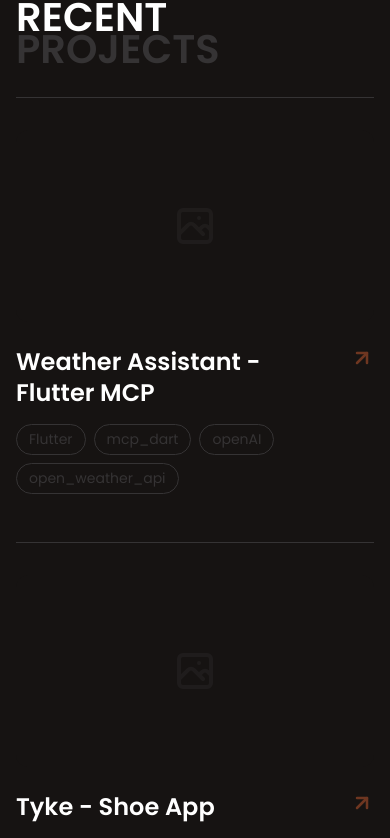
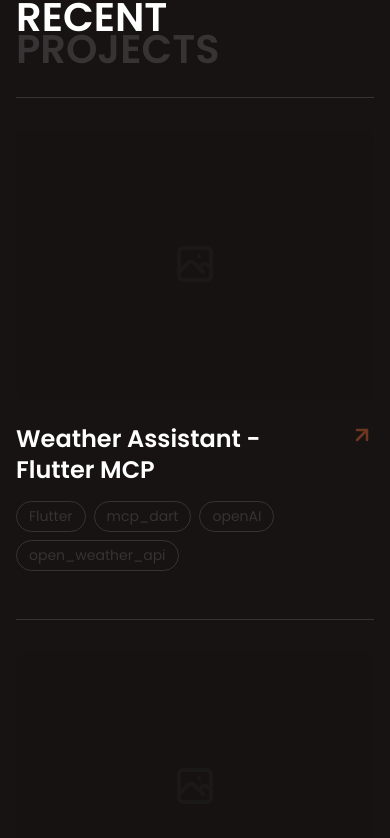
Before and after one commit to 7ANV1R/7ANV1R.github.io, a React (Vite) app: page / in a window 390 px wide. Shown: the part 1291-2129 px from the top of the page. Built offline with nearby package versions, Linux system fonts and the light colour scheme.

Commit message:
feat: add video previews for recent projects and implement video preloader hook

```diff
--- a/src/components/sections/RecentProjects.jsx
+++ b/src/components/sections/RecentProjects.jsx
@@ -1,5 +1,7 @@
 import { useState, useEffect } from 'react';
 import SectionTitle from '../ui/SectionTitle';
+import VideoPreview from '../ui/VideoPreview';
+// import useVideoPreloader from '../../hooks/useVideoPreloader'; // Temporarily disabled
 import projectsData from '../../data/recent_projects.json';
 import { HiOutlinePhotograph } from 'react-icons/hi';
 import { FiArrowUpRight } from 'react-icons/fi';
@@ -23,15 +25,25 @@ const RecentProjects = () => {
       <>
         <div
           onClick={handleProjectClick}
-          className={`group cursor-pointer py-8 transition-all duration-300 hover:bg-opacity-50 ${
+          className={`group cursor-pointer py-8 transition-all duration-300 hover:bg-opacity-50 no-scroll-hover ${
             isFirst ? 'border-t' : ''
           } ${isLast ? '' : 'border-b'}`}
           style={{ borderColor: 'var(--card-border)' }}
         >
           <div className="flex flex-col lg:flex-row gap-6 lg:gap-8 items-start">
-            {/* Thumbnail */}
-            <div className="w-full lg:w-80 h-48 lg:h-32 rounded-xl overflow-hidden flex-shrink-0 group-hover:scale-[1.02] transition-transform duration-300">
-              {project.thumbnail ? (
+            {/* Video Preview */}
+            <div className="w-full lg:w-80 flex-shrink-0">
+              {project.videoPreview ? (
+                <VideoPreview
+                  videoSrc={project.videoPreview}
+                  className="w-full"
+                  onHover={true}
+                />
+              ) : project.thumbnail ? (
+                <div
+                  className="w-full rounded-xl overflow-hidden"
+                  style={{ aspectRatio: '4/3' }}
+                >
                   <img
                     src={project.thumbnail}
                     alt={project.title}
@@ -42,14 +54,13 @@ const RecentProjects = () => {
                       e.target.nextSibling.style.display = 'flex';
                     }}
                   />
-              ) : null}
+                </div>
+              ) : (
                 <div
-                className={`${
-                  project.thumbnail ? 'hidden' : 'flex'
-                } w-full h-full items-center justify-center rounded-xl`}
+                  className="w-full flex items-center justify-center rounded-xl"
                   style={{
                     backgroundColor: 'var(--bg-secondary)',
-                  display: project.thumbnail ? 'none' : 'flex',
+                    aspectRatio: '4/3',
                   }}
                 >
                   <HiOutlinePhotograph
@@ -57,6 +68,7 @@ const RecentProjects = () => {
                     style={{ color: 'var(--text-secondary)' }}
                   />
                 </div>
+              )}
             </div>
 
             {/* Content */}
--- /dev/null
+++ b/src/components/ui/VideoPreview.jsx
@@ -0,0 +1,155 @@
+import { useState, useRef, useEffect } from 'react';
+import { HiOutlinePhotograph } from 'react-icons/hi';
+import styles from './VideoPreview.module.css';
+
+const VideoPreview = ({ videoSrc, className, onHover = false }) => {
+  const [isLoaded, setIsLoaded] = useState(false);
+  const [hasError, setHasError] = useState(false);
+  const [isHovered, setIsHovered] = useState(false);
+  const [shouldLoad, setShouldLoad] = useState(false);
+  const videoRef = useRef(null);
+  const containerRef = useRef(null);
+  const [isMobile, setIsMobile] = useState(false);
+
+  useEffect(() => {
+    // Check if device is mobile
+    const checkMobile = () => {
+      setIsMobile(window.innerWidth < 1024); // lg breakpoint
+    };
+
+    checkMobile();
+    window.addEventListener('resize', checkMobile);
+    return () => window.removeEventListener('resize', checkMobile);
+  }, []);
+
+  // Intersection Observer for lazy loading
+  useEffect(() => {
+    const container = containerRef.current;
+    if (!container) return;
+
+    const observer = new IntersectionObserver(
+      (entries) => {
+        entries.forEach((entry) => {
+          if (entry.isIntersecting) {
+            setShouldLoad(true);
+            observer.unobserve(container);
+          }
+        });
+      },
+      { rootMargin: '50px' },
+    );
+
+    observer.observe(container);
+    return () => observer.disconnect();
+  }, []);
+
+  useEffect(() => {
+    const video = videoRef.current;
+    if (!video || !shouldLoad) return;
+
+    const handleLoadedData = () => {
+      setIsLoaded(true);
+      // On mobile, start playing immediately
+      if (isMobile) {
+        video.play().catch(console.error);
+      }
+    };
+
+    const handleError = () => {
+      setHasError(true);
+    };
+
+    video.addEventListener('loadeddata', handleLoadedData);
+    video.addEventListener('error', handleError);
+
+    return () => {
+      video.removeEventListener('loadeddata', handleLoadedData);
+      video.removeEventListener('error', handleError);
+    };
+  }, [isMobile, shouldLoad]);
+
+  useEffect(() => {
+    const video = videoRef.current;
+    if (!video || !isLoaded || hasError) return;
+
+    if (isMobile) {
+      // On mobile, always play in loop
+      video.play().catch(console.error);
+    } else {
+      // On desktop, play on hover
+      if (isHovered && onHover) {
+        video.play().catch(console.error);
+      } else if (!isHovered) {
+        video.pause();
+        video.currentTime = 0;
+      }
+    }
+  }, [isHovered, isLoaded, hasError, isMobile, onHover]);
+
+  const handleMouseEnter = () => {
+    setIsHovered(true);
+  };
+
+  const handleMouseLeave = () => {
+    setIsHovered(false);
+  };
+
+  if (hasError || !videoSrc) {
+    return (
+      <div
+        className={`${className} flex items-center justify-center rounded-xl`}
+        style={{ backgroundColor: 'var(--bg-secondary)' }}
+      >
+        <HiOutlinePhotograph
+          className="w-12 h-12 opacity-30"
+          style={{ color: 'var(--text-secondary)' }}
+        />
+      </div>
+    );
+  }
+
+  return (
+    <div
+      ref={containerRef}
+      className={`${className} ${styles.videoContainer} no-scroll-hover relative rounded-xl overflow-hidden`}
+      onMouseEnter={handleMouseEnter}
+      onMouseLeave={handleMouseLeave}
+      style={{ aspectRatio: '4/3' }}
+    >
+      {/* Loading placeholder */}
+      {(!isLoaded || !shouldLoad) && (
+        <div
+          className={`absolute inset-0 flex items-center justify-center rounded-xl ${styles.loadingPulse}`}
+          style={{ backgroundColor: 'var(--bg-secondary)' }}
+        >
+          <HiOutlinePhotograph
+            className="w-12 h-12 opacity-30"
+            style={{ color: 'var(--text-secondary)' }}
+          />
+        </div>
+      )}
+
+      {/* Video element - only render when shouldLoad is true */}
+      {shouldLoad && (
+        <video
+          ref={videoRef}
+          className={`${
+            styles.video
+          } w-full h-full object-cover transition-opacity duration-300 ${
+            isLoaded ? 'opacity-100' : 'opacity-0'
+          }`}
+          style={{ backgroundColor: 'var(--bg-secondary)' }}
+          muted
+          loop
+          playsInline
+          preload="metadata"
+        >
+          <source src={videoSrc} type="video/mp4" />
+          Your browser does not support the video tag.
+        </video>
+      )}
+    </div>
+  );
+};
+
+export default VideoPreview;
--- /dev/null
+++ b/src/components/ui/VideoPreview.module.css
@@ -0,0 +1,61 @@
+/* Video optimization styles */
+.videoContainer {
+  position: relative;
+  aspect-ratio: 4/3;
+  isolation: isolate; /* Create new stacking context */
+}
+
+.video {
+  aspect-ratio: 4/3;
+  object-fit: cover;
+}
+
+/* Smooth scaling animation - only on desktop and only when not conflicting with scroll-aware hover */
+@media (min-width: 1024px) {
+  .videoContainer:not(.scroll-hover):hover {
+    transform: scale(1.02);
+    transition: transform 0.3s cubic-bezier(0.4, 0, 0.2, 1);
+  }
+}
+
+/* Loading animation */
+.loadingPulse {
+  animation: pulse 2s cubic-bezier(0.4, 0, 0.6, 1) infinite;
+}
+
+@keyframes pulse {
+  0%,
+  100% {
+    opacity: 1;
+  }
+  50% {
+    opacity: 0.5;
+  }
+}
+
+/* Mobile and tablet optimization */
+@media (max-width: 1023px) {
+  .videoContainer {
+    transform: none;
+  }
+
+  .videoContainer:hover {
+    transform: none;
+  }
+}
+
+/* Reduce motion for users who prefer it */
+@media (prefers-reduced-motion: reduce) {
+  .videoContainer {
+    transform: none !important;
+    transition: none !important;
+  }
+
+  .videoContainer:hover {
+    transform: none !important;
+  }
+
+  .loadingPulse {
+    animation: none;
+  }
+}
--- a/src/data/recent_projects.json
+++ b/src/data/recent_projects.json
@@ -5,6 +5,7 @@
     "description": "A weather assistant chatbot built with Flutter and dart mcp. Users can chat naturally to ask for weather information in any location. The app uses mcp for intent recognition, triggering AI calls as needed, and fetches real-time weather data using the OpenWeather API. Designed for a seamless conversational experience and accurate weather updates.",
     "tools": ["Flutter", "mcp_dart", "openAI", "open_weather_api"],
     "thumbnail": null,
+    "videoPreview": "/videos/mcp_chat_preview.mp4",
     "githubUrl": "https://github.com/7ANV1R/flutter-mcp-chatbot",
     "demoUrl": null
   },
@@ -14,6 +15,7 @@
     "description": "A demo UI project designed to showcase a carousel slider animation for browsing a curated shoe collection. The app features smooth transitions, allowing users to swipe through various shoes, view detailed descriptions, and explore product highlights. Built to demonstrate interactive UI patterns and clean design for product-focused applications.",
     "tools": ["Flutter", "flutter_animate"],
     "thumbnail": null,
+    "videoPreview": "/videos/shoe_app_preview.mp4",
     "githubUrl": "https://github.com/7ANV1R/shoe_app",
     "demoUrl": null
   }
--- /dev/null
+++ b/src/hooks/useVideoPreloader.js
@@ -0,0 +1,62 @@
+import { useEffect, useState } from 'react';
+
+const useVideoPreloader = (videoSources) => {
+  const [loadedVideos, setLoadedVideos] = useState(new Set());
+  const [loadingProgress, setLoadingProgress] = useState(0);
+  const [isAllLoaded, setIsAllLoaded] = useState(false);
+
+  useEffect(() => {
+    if (!videoSources || videoSources.length === 0) {
+      setIsAllLoaded(true);
+      return;
+    }
+
+    const videoPromises = videoSources.map((src) => {
+      return new Promise((resolve) => {
+        const video = document.createElement('video');
+        video.preload = 'metadata';
+        video.muted = true;
+
+        video.addEventListener('loadeddata', () => {
+          setLoadedVideos((prev) => new Set([...prev, src]));
+          resolve(src);
+        });
+
+        video.addEventListener('error', () => {
+          console.warn(`Failed to preload video: ${src}`);
+          // Still resolve to not block other videos
+          resolve(src);
+        });
+
+        video.src = src;
+      });
+    });
+
+    Promise.allSettled(videoPromises).then(() => {
+      setIsAllLoaded(true);
+    });
+
+    // Update progress as videos load
+    const progressInterval = setInterval(() => {
+      const progress = (loadedVideos.size / videoSources.length) * 100;
+      setLoadingProgress(progress);
+
+      if (loadedVideos.size === videoSources.length) {
+        clearInterval(progressInterval);
+      }
+    }, 100);
+
+    return () => {
+      clearInterval(progressInterval);
+    };
+  }, [videoSources, loadedVideos.size]);
+
+  return {
+    isAllLoaded,
+    loadingProgress,
+    loadedVideos,
+    isVideoLoaded: (src) => loadedVideos.has(src),
+  };
+};
+
+export default useVideoPreloader;
```
Also changed, not shown: 2 other files (tests, documents, lock files or other folders). Lines whose indentation alone changed are shown as unchanged.
